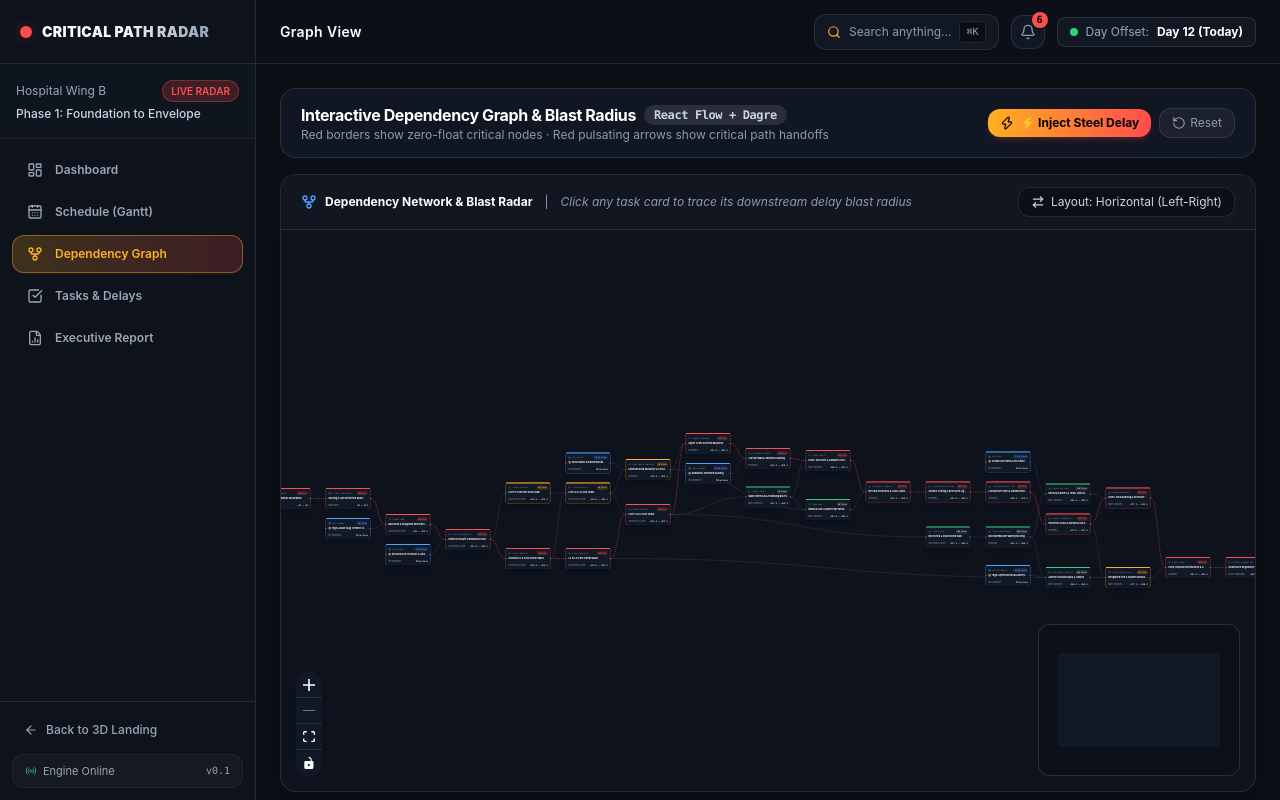
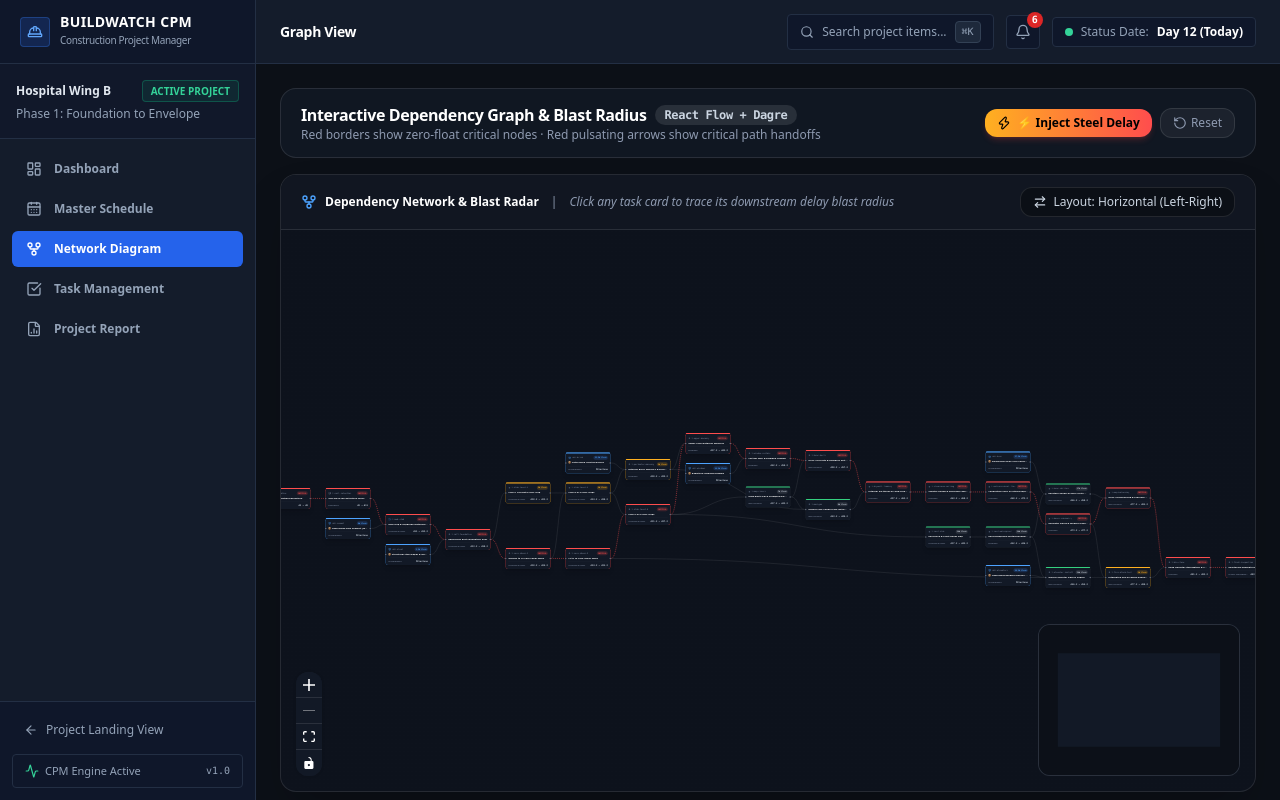
Before and after one commit to nairkartik08/BuildWatch-cpm, a React (Vite) app: page /app/graph in a window 1280 px wide. Built offline with nearby package versions, Linux system fonts and the light colour scheme.

Commit message:
style: redesign core layout and navigation to professional construction PM theme

```diff
--- a/src/components/Collab/AlertsPanel.tsx
+++ b/src/components/Collab/AlertsPanel.tsx
@@ -49,14 +49,14 @@ export const AlertsPanel: React.FC = () => {
       <button
         type="button"
         onClick={() => setIsOpen(!isOpen)}
-        className="relative p-2 rounded-xl bg-[#121823] border border-white/10 hover:border-white/20 text-[#8e9ab0] hover:text-white transition-colors"
+        className="relative p-2 rounded bg-[#0f172a] border border-[#232f44] hover:border-slate-600 text-slate-400 hover:text-white transition-colors cursor-pointer"
         title="Schedule Alerts"
       >
         <Bell className="w-4 h-4" />
         {alerts.length > 0 && (
           <span
-            className={`absolute -top-1 -right-1 w-4 h-4 rounded-full text-[10px] font-bold flex items-center justify-center text-black font-mono ${
-              criticalCount > 0 ? 'bg-[#ff4d4d]' : 'bg-[#ffb020]'
+            className={`absolute -top-1 -right-1 px-1 min-w-4 h-4 rounded-full text-[10px] font-bold flex items-center justify-center text-white font-mono ${
+              criticalCount > 0 ? 'bg-red-600' : 'bg-amber-600'
             }`}
           >
             {alerts.length}
@@ -65,33 +65,33 @@ export const AlertsPanel: React.FC = () => {
       </button>
 
       {isOpen && (
-        <div className="absolute right-0 mt-2 w-80 sm:w-96 rounded-2xl bg-[#121926] border border-white/15 shadow-2xl z-50 overflow-hidden animate-in fade-in duration-150 flex flex-col">
-          <div className="p-3.5 px-4 border-b border-white/10 flex items-center justify-between bg-white/[0.02]">
+        <div className="absolute right-0 mt-2 w-80 sm:w-96 rounded-md bg-[#141c2b] border border-[#232f44] shadow-xl z-50 overflow-hidden flex flex-col">
+          <div className="p-3 px-4 border-b border-[#232f44] flex items-center justify-between bg-[#0f172a]">
             <div className="flex items-center gap-2">
-              <Bell className="w-4 h-4 text-[#ffb020]" />
-              <span className="font-bold text-white text-xs">Live Schedule Alerts</span>
-              <span className="text-[10px] px-2 py-0.2 rounded-full bg-white/10 text-slate-300 font-mono">
+              <Bell className="w-4 h-4 text-amber-400" />
+              <span className="font-bold text-white text-xs">Schedule Alerts</span>
+              <span className="text-[10px] px-2 py-0.5 rounded bg-slate-800 text-slate-300 font-mono border border-slate-700">
                 {alerts.length} active
               </span>
             </div>
             <button
               onClick={() => setIsOpen(false)}
-              className="p-1 text-[#8e9ab0] hover:text-white rounded-lg hover:bg-white/5"
+              className="p-1 text-slate-400 hover:text-white rounded hover:bg-slate-800"
             >
               <X className="w-3.5 h-3.5" />
             </button>
           </div>
 
-          <div className="p-2 max-h-80 overflow-y-auto space-y-1.5 divide-y divide-white/5">
+          <div className="p-2 max-h-80 overflow-y-auto space-y-1 divide-y divide-[#232f44]">
             {alerts.map((al) => {
               let Icon = Info;
               let iconColor = 'text-blue-400 bg-blue-500/10 border-blue-500/20';
               if (al.severity === 'critical') {
                 Icon = AlertTriangle;
-                iconColor = 'text-[#ff4d4d] bg-red-500/10 border-red-500/30';
+                iconColor = 'text-red-400 bg-red-500/10 border-red-500/30';
               } else if (al.severity === 'warning') {
                 Icon = AlertCircle;
-                iconColor = 'text-[#ffb020] bg-amber-500/10 border-amber-500/30';
+                iconColor = 'text-amber-400 bg-amber-500/10 border-amber-500/30';
               }
 
               return (
@@ -100,16 +100,16 @@ export const AlertsPanel: React.FC = () => {
                   onClick={() => {
                     if (al.taskId) setSelectedTaskId(al.taskId);
                   }}
-                  className="p-3 rounded-xl hover:bg-white/[0.04] cursor-pointer transition-colors flex items-start gap-3"
+                  className="p-2.5 rounded hover:bg-slate-800/60 cursor-pointer transition-colors flex items-start gap-3"
                 >
-                  <div className={`p-1.5 rounded-lg border shrink-0 mt-0.5 ${iconColor}`}>
+                  <div className={`p-1.5 rounded border shrink-0 mt-0.5 ${iconColor}`}>
                     <Icon className="w-3.5 h-3.5" />
                   </div>
                   <div className="flex-1 min-w-0">
                     <div className="font-semibold text-white text-xs leading-snug">
                       {al.title}
                     </div>
-                    <div className="text-[11px] text-[#8e9ab0] mt-0.5 leading-relaxed">
+                    <div className="text-[11px] text-slate-400 mt-0.5 leading-relaxed">
                       {al.message}
                     </div>
                   </div>
--- a/src/components/common/GlobalSearchBar.tsx
+++ b/src/components/common/GlobalSearchBar.tsx
@@ -2,7 +2,7 @@ import React, { useState, useEffect, useRef } from 'react';
 import { createPortal } from 'react-dom';
 import { useNavigate } from 'react-router-dom';
 import { useProjectStore } from '../../store';
-import { Search, Package, HardHat, CircleAlert, CheckSquare, X } from 'lucide-react';
+import { Search, Package, HardHat, AlertTriangle, CheckSquare, X } from 'lucide-react';
 
 export const GlobalSearchBar: React.FC = () => {
   const navigate = useNavigate();
@@ -140,11 +140,11 @@ export const GlobalSearchBar: React.FC = () => {
       <button
         type="button"
         onClick={() => setIsOpen(true)}
-        className="flex items-center gap-2 bg-[#121823] border border-white/10 hover:border-white/20 px-3 py-1.5 rounded-xl text-xs text-[#8e9ab0] hover:text-white transition-all shadow-sm cursor-pointer"
+        className="flex items-center gap-2 bg-[#0f172a] border border-[#232f44] hover:border-slate-600 px-3 py-1.5 rounded text-xs text-slate-400 hover:text-white transition-colors cursor-pointer"
       >
-        <Search className="w-3.5 h-3.5 text-[#ffb020]" />
-        <span className="hidden sm:inline">Search anything...</span>
-        <kbd className="hidden sm:inline-block px-1.5 py-0.5 rounded bg-black/40 border border-white/10 text-[10px] font-mono text-slate-400">
+        <Search className="w-3.5 h-3.5 text-slate-400" />
+        <span className="hidden sm:inline">Search project items...</span>
+        <kbd className="hidden sm:inline-block px-1.5 py-0.5 rounded bg-slate-800 border border-slate-700 text-[10px] font-mono text-slate-400">
           ⌘K
         </kbd>
       </button>
@@ -153,69 +153,69 @@ export const GlobalSearchBar: React.FC = () => {
       {isOpen &&
         createPortal(
           <div
-            className="fixed inset-0 z-[9999] flex items-start justify-center pt-20 p-4 bg-black/80 backdrop-blur-md animate-in fade-in duration-150"
+            className="fixed inset-0 z-[9999] flex items-start justify-center pt-20 p-4 bg-slate-950/80"
             onClick={() => setIsOpen(false)}
           >
             <div
-              className="bg-[#121926] border border-white/20 rounded-2xl w-full max-w-xl shadow-2xl overflow-hidden flex flex-col z-[10000]"
+              className="bg-[#141c2b] border border-[#232f44] rounded-lg w-full max-w-xl shadow-xl overflow-hidden flex flex-col z-[10000]"
               onClick={(e) => e.stopPropagation()}
             >
               {/* Input Bar */}
-              <div className="p-4 px-5 border-b border-white/10 flex items-center gap-3 bg-[#0d121c]">
-                <Search className="w-5 h-5 text-[#ffb020] shrink-0" />
+              <div className="p-4 px-5 border-b border-[#232f44] flex items-center gap-3 bg-[#0f172a]">
+                <Search className="w-4 h-4 text-blue-400 shrink-0" />
                 <input
                   ref={inputRef}
                   type="text"
-                  placeholder="Type to search tasks, deliveries, contractors, delays..."
+                  placeholder="Search tasks, materials, contractors, delays..."
                   value={query}
                   onChange={(e) => setQuery(e.target.value)}
-                  className="w-full bg-transparent text-sm text-white placeholder-slate-400 focus:outline-none focus:ring-0 border-0 outline-none"
+                  className="w-full bg-transparent text-sm text-white placeholder-slate-500 focus:outline-none focus:ring-0 border-0 outline-none"
                 />
                 {query && (
                   <button
                     type="button"
                     onClick={() => setQuery('')}
-                    className="p-1 text-slate-400 hover:text-white rounded-lg hover:bg-white/5"
+                    className="p-1 text-slate-400 hover:text-white rounded hover:bg-slate-800"
                   >
                     <X className="w-3.5 h-3.5" />
                   </button>
                 )}
                 <kbd
                   onClick={() => setIsOpen(false)}
-                  className="px-2 py-0.5 rounded bg-white/5 text-[10px] font-mono text-slate-400 border border-white/10 cursor-pointer hover:bg-white/10 hover:text-white"
+                  className="px-2 py-0.5 rounded bg-slate-800 text-[10px] font-mono text-slate-400 border border-slate-700 cursor-pointer hover:bg-slate-700 hover:text-white"
                 >
                   ESC
                 </kbd>
               </div>
 
               {/* Results list */}
-              <div className="p-2 max-h-96 overflow-y-auto divide-y divide-white/5 bg-[#121926]">
+              <div className="p-2 max-h-96 overflow-y-auto divide-y divide-[#232f44] bg-[#141c2b]">
                 {results.length > 0 ? (
                   results.map((hit) => {
                     let Icon = CheckSquare;
                     if (hit.category === 'Delivery') Icon = Package;
                     else if (hit.category === 'Contractor') Icon = HardHat;
-                    else if (hit.category === 'Delay') Icon = CircleAlert;
+                    else if (hit.category === 'Delay') Icon = AlertTriangle;
 
                     return (
                       <div
                         key={hit.id}
                         onClick={hit.action}
-                        className="p-3 rounded-xl hover:bg-white/[0.06] cursor-pointer transition-colors flex items-center gap-3 group"
+                        className="p-3 rounded hover:bg-slate-800/80 cursor-pointer transition-colors flex items-center gap-3 group"
                       >
-                        <div className="p-2 rounded-lg bg-white/5 text-[#ffb020] group-hover:scale-105 transition-transform shrink-0">
+                        <div className="p-2 rounded bg-slate-800 text-blue-400 shrink-0">
                           <Icon className="w-4 h-4" />
                         </div>
                         <div className="flex-1 min-w-0">
                           <div className="flex items-center gap-2">
-                            <span className="font-semibold text-white text-xs truncate group-hover:text-[#ffb020] transition-colors">
+                            <span className="font-semibold text-white text-xs truncate group-hover:text-blue-400 transition-colors">
                               {hit.title}
                             </span>
-                            <span className="text-[9px] px-1.5 py-0.2 rounded bg-white/10 text-slate-300 font-mono">
+                            <span className="text-[10px] px-1.5 py-0.2 rounded bg-slate-800 text-slate-300 font-mono border border-slate-700">
                               {hit.category}
                             </span>
                           </div>
-                          <div className="text-[11px] text-[#8e9ab0] truncate mt-0.5">
+                          <div className="text-[11px] text-slate-400 truncate mt-0.5">
                             {hit.subtitle}
                           </div>
                         </div>
@@ -223,12 +223,12 @@ export const GlobalSearchBar: React.FC = () => {
                     );
                   })
                 ) : query.trim() ? (
-                  <div className="p-8 text-center text-xs text-[#8e9ab0]">
-                    No matching tasks, deliveries, or contractors found for "{query}".
+                  <div className="p-8 text-center text-xs text-slate-400">
+                    No matching items found for "{query}".
                   </div>
                 ) : (
-                  <div className="p-6 text-center text-xs text-[#8e9ab0]">
-                    Type to search across 35+ tasks, 6 deliveries, 5 contractors, and active delay slips.
+                  <div className="p-6 text-center text-xs text-slate-400">
+                    Type to search across tasks, deliveries, contractors, and active delays.
                   </div>
                 )}
               </div>
--- a/src/components/common/Layout.tsx
+++ b/src/components/common/Layout.tsx
@@ -6,49 +6,50 @@ import {
   GitFork,
   CheckSquare,
   FileBarChart2,
-  Radio,
+  HardHat,
   ArrowLeft,
+  Activity,
 } from 'lucide-react';
 import { GlobalSearchBar } from './GlobalSearchBar';
 import { AlertsPanel } from '../Collab/AlertsPanel';
 
 const navItems = [
   { to: '/app', label: 'Dashboard', icon: LayoutDashboard, end: true },
-  { to: '/app/schedule', label: 'Schedule (Gantt)', icon: CalendarDays },
-  { to: '/app/graph', label: 'Dependency Graph', icon: GitFork },
-  { to: '/app/tasks', label: 'Tasks & Delays', icon: CheckSquare },
-  { to: '/app/report', label: 'Executive Report', icon: FileBarChart2 },
+  { to: '/app/schedule', label: 'Master Schedule', icon: CalendarDays },
+  { to: '/app/graph', label: 'Network Diagram', icon: GitFork },
+  { to: '/app/tasks', label: 'Task Management', icon: CheckSquare },
+  { to: '/app/report', label: 'Project Report', icon: FileBarChart2 },
 ];
 
 export const Layout: React.FC = () => {
   const location = useLocation();
 
   return (
-    <div className="flex h-screen w-full bg-[#0b0f16] text-[#e9edf3] overflow-hidden">
+    <div className="flex h-screen w-full bg-[#0c1017] text-[#f1f5f9] overflow-hidden font-sans">
       {/* Sidebar */}
-      <aside className="w-64 border-r border-white/10 bg-[#0d121c]/95 flex flex-col shrink-0 z-20">
+      <aside className="w-64 border-r border-[#232f44] bg-[#141c2b] flex flex-col shrink-0 z-20">
         {/* Brand */}
-        <div className="h-16 px-5 border-b border-white/10 flex items-center justify-between">
-          <div className="flex items-center gap-2.5 font-bold tracking-tight text-sm">
-            <span className="relative flex h-3 w-3">
-              <span className="animate-ping absolute inline-flex h-full w-full rounded-full bg-[#ff4d4d] opacity-75"></span>
-              <span className="relative inline-flex rounded-full h-3 w-3 bg-[#ff4d4d]"></span>
+        <div className="h-16 px-5 border-b border-[#232f44] flex items-center justify-between bg-[#0f172a]">
+          <div className="flex items-center gap-2.5 font-bold tracking-tight text-sm text-white">
+            <span className="p-1.5 rounded bg-blue-600/20 border border-blue-500/30 text-blue-400">
+              <HardHat className="w-4 h-4" />
             </span>
-            <span className="bg-gradient-to-r from-white via-slate-100 to-slate-400 bg-clip-text text-transparent font-black tracking-wide">
-              CRITICAL PATH RADAR
-            </span>
+            <div className="flex flex-col">
+              <span className="font-bold tracking-wide text-white leading-tight">BUILDWATCH CPM</span>
+              <span className="text-[10px] text-slate-400 font-normal">Construction Project Manager</span>
+            </div>
           </div>
         </div>
 
         {/* Project Selector / Status badge */}
-        <div className="p-4 border-b border-white/5 bg-[#121823]/50">
-          <div className="flex items-center justify-between text-xs text-[#9aa6b8] mb-1">
-            <span>Hospital Wing B</span>
-            <span className="px-2 py-0.5 rounded-full text-[10px] font-semibold bg-[#ff4d4d]/20 text-[#ff4d4d] border border-[#ff4d4d]/30">
-              LIVE RADAR
+        <div className="p-4 border-b border-[#232f44] bg-[#0f172a]/60">
+          <div className="flex items-center justify-between text-xs text-slate-400 mb-1">
+            <span className="font-semibold text-slate-200">Hospital Wing B</span>
+            <span className="px-2 py-0.5 rounded text-[10px] font-semibold bg-emerald-500/10 text-emerald-400 border border-emerald-500/30">
+              ACTIVE PROJECT
             </span>
           </div>
-          <div className="text-xs font-medium text-slate-300">Phase 1: Foundation to Envelope</div>
+          <div className="text-xs text-slate-400">Phase 1: Foundation to Envelope</div>
         </div>
 
         {/* Navigation Links */}
@@ -63,13 +64,13 @@ export const Layout: React.FC = () => {
               <NavLink
                 key={item.to}
                 to={item.to}
-                className={`flex items-center gap-3 px-3.5 py-2.5 rounded-xl text-xs font-semibold transition-all ${
+                className={`flex items-center gap-3 px-3.5 py-2.5 rounded-md text-xs font-semibold transition-colors ${
                   isActive
-                    ? 'bg-gradient-to-r from-[#ffb020]/20 to-[#ff4d4d]/20 text-[#ffb020] border border-[#ffb020]/40 shadow-sm shadow-[#ffb020]/10'
-                    : 'text-[#9aa6b8] hover:text-white hover:bg-white/5 border border-transparent'
+                    ? 'bg-blue-600 text-white font-bold'
+                    : 'text-slate-400 hover:text-white hover:bg-slate-800/60'
                 }`}
               >
-                <Icon className={`w-4 h-4 ${isActive ? 'text-[#ffb020]' : 'text-[#9aa6b8]'}`} />
+                <Icon className={`w-4 h-4 ${isActive ? 'text-white' : 'text-slate-400'}`} />
                 <span>{item.label}</span>
               </NavLink>
             );
@@ -77,48 +78,48 @@ export const Layout: React.FC = () => {
         </nav>
 
         {/* Footer / Landing switch */}
-        <div className="p-3 border-t border-white/10 space-y-2">
+        <div className="p-3 border-t border-[#232f44] space-y-2 bg-[#0f172a]">
           <NavLink
             to="/"
-            className="flex items-center gap-2 px-3 py-2 rounded-lg text-xs font-medium text-[#9aa6b8] hover:text-white hover:bg-white/5 transition-colors"
+            className="flex items-center gap-2 px-3 py-2 rounded text-xs font-medium text-slate-400 hover:text-white hover:bg-slate-800 transition-colors"
           >
             <ArrowLeft className="w-3.5 h-3.5" />
-            <span>Back to 3D Landing</span>
+            <span>Project Landing View</span>
           </NavLink>
-          <div className="px-3 py-2 rounded-xl bg-white/[0.03] border border-white/5 text-[11px] text-[#9aa6b8] flex items-center justify-between">
+          <div className="px-3 py-2 rounded bg-slate-900 border border-[#232f44] text-[11px] text-slate-400 flex items-center justify-between">
             <span className="flex items-center gap-1.5">
-              <Radio className="w-3 h-3 text-[#35d07f] animate-pulse" />
-              Engine Online
+              <Activity className="w-3.5 h-3.5 text-emerald-400" />
+              CPM Engine Active
             </span>
-            <span className="font-mono text-[10px] text-slate-400">v0.1</span>
+            <span className="font-mono text-[10px] text-slate-400">v1.0</span>
           </div>
         </div>
       </aside>
 
       {/* Main Content Area */}
-      <main className="flex-1 flex flex-col overflow-hidden bg-[#0b0f16]">
+      <main className="flex-1 flex flex-col overflow-hidden bg-[#0c1017]">
         {/* Top Header */}
-        <header className="h-16 px-6 border-b border-white/10 flex items-center justify-between bg-[#0d121c]/60 backdrop-blur-md shrink-0">
+        <header className="h-16 px-6 border-b border-[#232f44] flex items-center justify-between bg-[#141c2b] shrink-0">
           <div className="flex items-center gap-3">
-            <h1 className="text-sm font-semibold tracking-wide text-white capitalize">
+            <h1 className="text-sm font-bold tracking-tight text-white capitalize">
               {location.pathname === '/app'
-                ? 'Project Overview & Critical Delay Risks'
+                ? 'Project Schedule & Critical Path Overview'
                 : location.pathname.replace('/app/', '').replace('-', ' ') + ' View'}
             </h1>
           </div>
           <div className="flex items-center gap-3">
             <GlobalSearchBar />
             <AlertsPanel />
-            <div className="flex items-center gap-2 bg-[#121823] border border-white/10 px-3 py-1.5 rounded-lg text-xs">
-              <span className="w-2 h-2 rounded-full bg-[#35d07f]" />
-              <span className="text-[#9aa6b8]">Day Offset:</span>
+            <div className="flex items-center gap-2 bg-[#0f172a] border border-[#232f44] px-3 py-1.5 rounded text-xs">
+              <span className="w-2 h-2 rounded-full bg-emerald-400" />
+              <span className="text-slate-400">Status Date:</span>
               <span className="font-bold text-white">Day 12 (Today)</span>
             </div>
           </div>
         </header>
 
         {/* View body */}
-        <div className="flex-1 overflow-auto p-6">
+        <div className="flex-1 overflow-auto p-6 bg-[#0c1017]">
           <Outlet />
         </div>
       </main>
--- a/src/index.css
+++ b/src/index.css
@@ -3,37 +3,42 @@
 @tailwind utilities;
 
 :root {
-  --bg: #0b0f16;
-  --fg: #e9edf3;
-  --mut: #9aa6b8;
-  --card: rgba(18, 24, 35, 0.72);
-  --bd: rgba(255, 255, 255, 0.09);
-  --red: #ff4d4d;
-  --amb: #ffb020;
-  --grn: #35d07f;
-  --blu: #4da3ff;
+  --bg: #0c1017;
+  --panel: #141c2b;
+  --border: #232f44;
+  --fg: #f1f5f9;
+  --muted: #94a3b8;
+  --subtle: #64748b;
+
+  /* Functional Status Colors */
+  --status-green: #22c55e;
+  --status-amber: #f59e0b;
+  --status-red: #ef4444;
+  --status-gray: #64748b;
+  --status-blue: #3b82f6;
 }
 
 body {
   margin: 0;
   background-color: var(--bg);
   color: var(--fg);
-  font-family: Inter, system-ui, -apple-system, BlinkMacSystemFont, "Segoe UI", Roboto, sans-serif;
+  font-family: -apple-system, BlinkMacSystemFont, "Inter", "Segoe UI", Roboto, sans-serif;
   overflow-x: hidden;
+  -webkit-font-smoothing: antialiased;
 }
 
-/* Custom scrollbars */
+/* Professional high-density scrollbars */
 ::-webkit-scrollbar {
   width: 6px;
   height: 6px;
 }
 ::-webkit-scrollbar-track {
-  background: #0b0f16;
+  background: #0c1017;
 }
 ::-webkit-scrollbar-thumb {
-  background: rgba(255, 255, 255, 0.15);
-  border-radius: 4px;
+  background: #232f44;
+  border-radius: 3px;
 }
 ::-webkit-scrollbar-thumb:hover {
-  background: rgba(255, 255, 255, 0.3);
+  background: #334155;
 }
```
